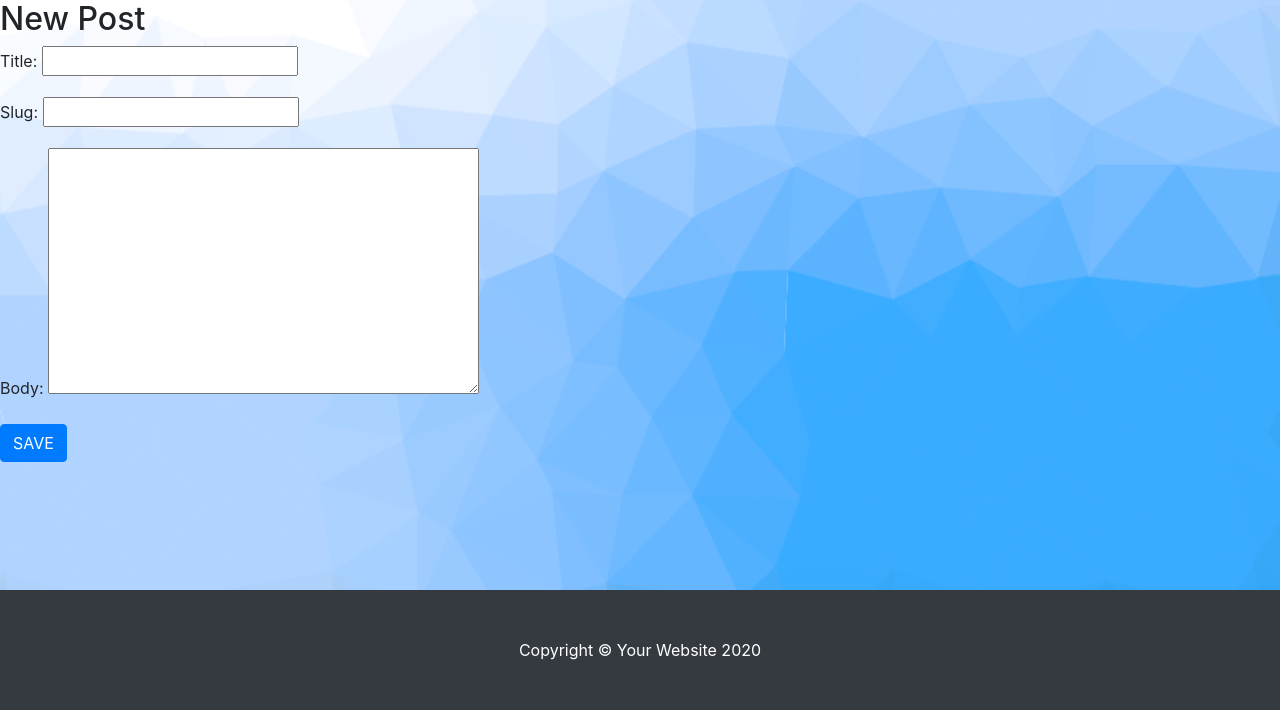
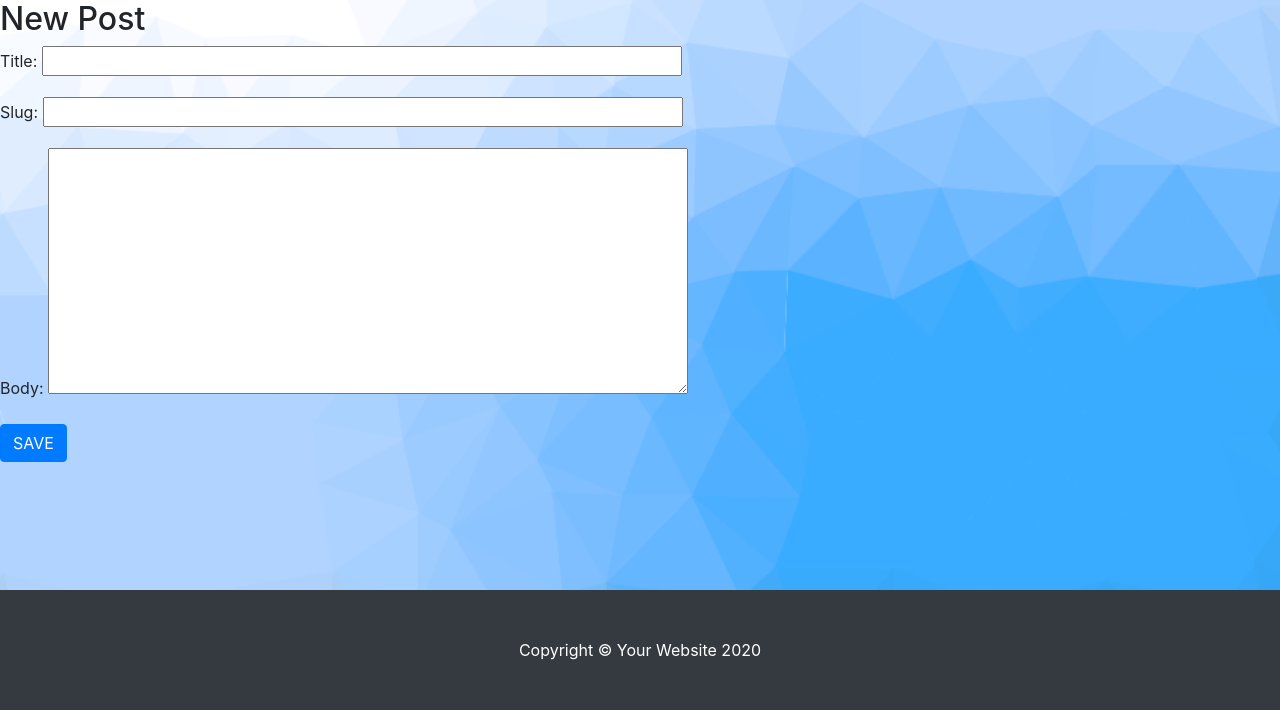
Before and after one commit to BigCityC/cwalshcode, a Django app: page /blog/create-post/ in a window 1280 px wide. Shown: the part 90-800 px from the top of the page. Run offline with Django 3.2, Linux system fonts and the light colour scheme; some libraries are stand-ins or nearby versions.

Commit message:
edited form a bit

```diff
--- a/cwalshcode/blog/templates/blog/index.html
+++ b/cwalshcode/blog/templates/blog/index.html
@@ -7,6 +7,8 @@
 <a href="{% url 'blog:drafts' %}"><button type="button" class="btn btn-warning mr-3">Drafts</button></a>
 
 {% endblock %}
+
+
 {% block content %}
 
 <!-- Page Content -->
--- a/cwalshcode/static/blog/css/blog-home.css
+++ b/cwalshcode/static/blog/css/blog-home.css
@@ -28,8 +28,8 @@
 
 }
 
-.post-form {
-	width: 100%;
+.post-form textarea, .post-form input {
+	width: 50%;
 }
 
 .float {
```
